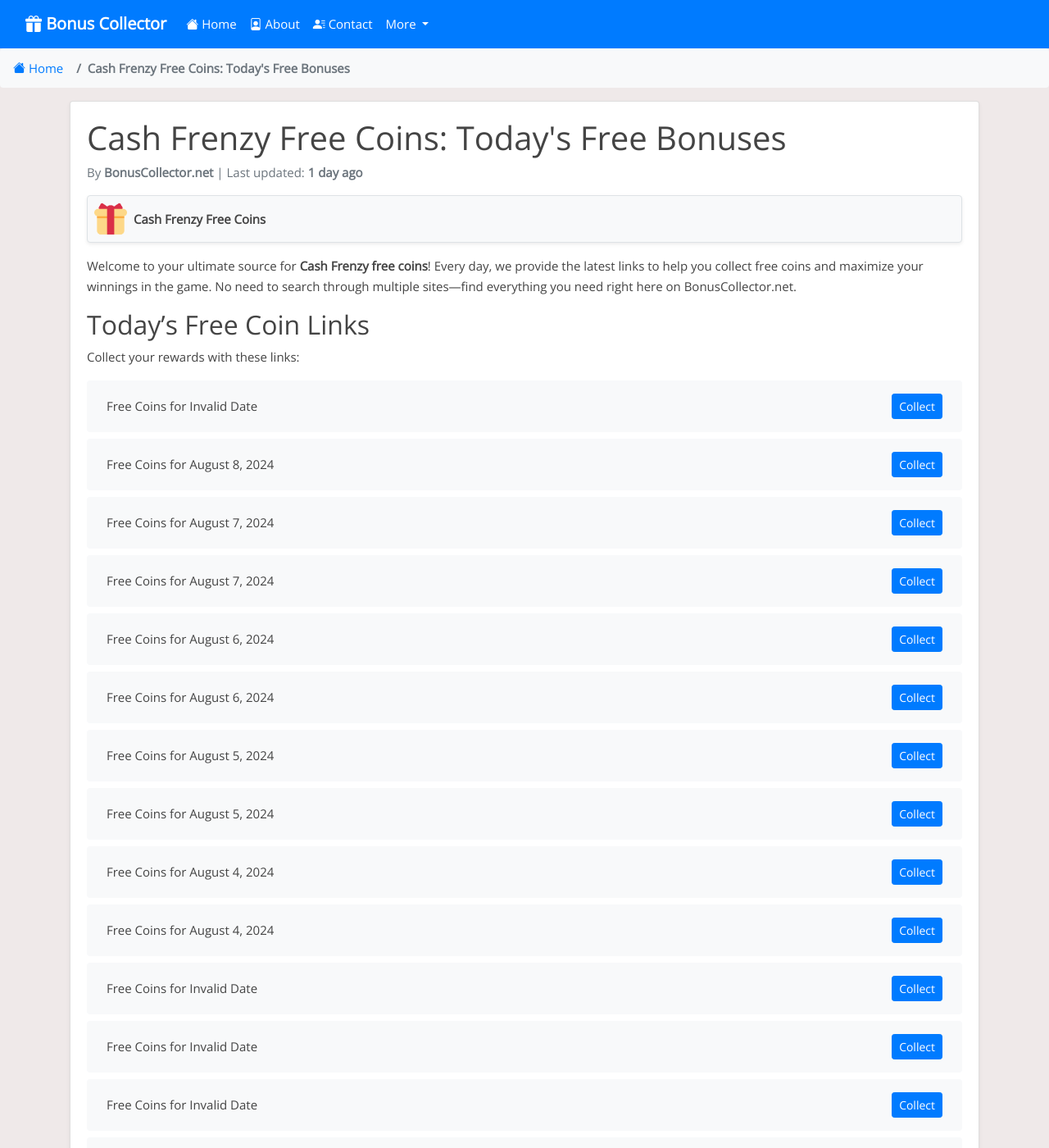
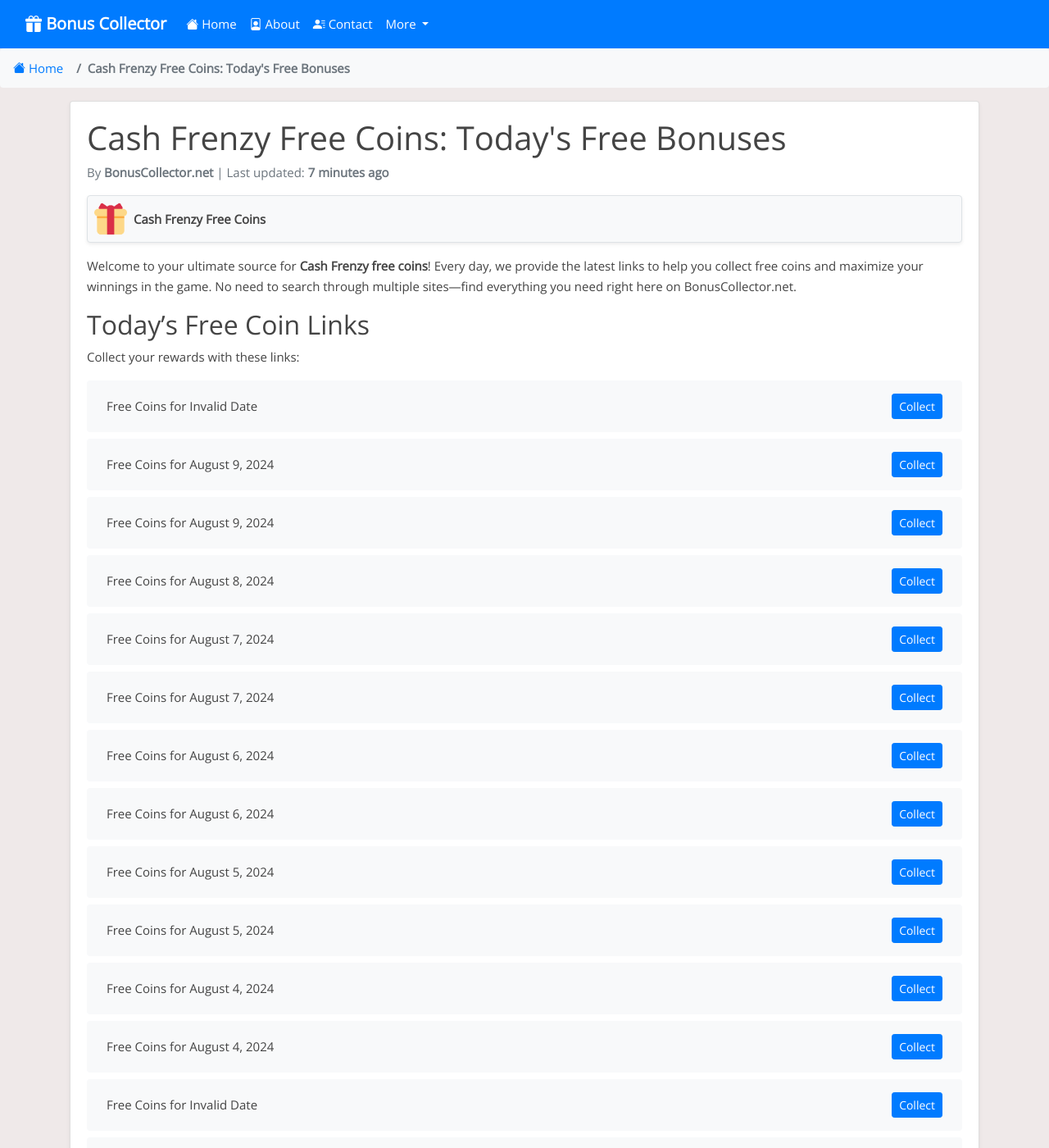
Before and after one commit to Prollad99/bs-net, a Jekyll site: the page built from _posts/2024-07-04-cash-frenzy.md, in a window 1280 px wide and 1400 px high. Shown: the whole window at 82% size. Built offline with Jekyll 4.4.1, drawn with Linux system fonts in a browser that asks for light colours; nearby versions of some CDN libraries; comment, search, counter and statistics services are not loaded.

Commit message:
Update cash-frenzy reward links and last modified date

```diff
--- a/_data/include_files.yml
+++ b/_data/include_files.yml
@@ -14,7 +14,7 @@
   last_modified: 2024-08-08 12:11:45
 
 cash-frenzy.html:
-  last_modified: 2024-08-08 03:07:48
+  last_modified: 2024-08-09 03:07:54
 
 hit-it-rich.html:
   last_modified: 2024-08-08 18:10:03
--- a/_includes/cash-frenzy.html
+++ b/_includes/cash-frenzy.html
@@ -2,6 +2,14 @@
   <li class="list-group-item d-flex justify-content-between align-items-center">
     <span>Free Coins for Invalid Date</span>
     <a href="https://bit.ly/installCashFrenzyNow" class="btn btn-primary btn-sm">Collect</a>
+  </li>
+  <li class="list-group-item d-flex justify-content-between align-items-center">
+    <span>Free Coins for August 9, 2024</span>
+    <a href="https://cashfrenzy.co/0809fbcoins" class="btn btn-primary btn-sm">Collect</a>
+  </li>
+  <li class="list-group-item d-flex justify-content-between align-items-center">
+    <span>Free Coins for August 9, 2024</span>
+    <a href="https://cashfrenzy.co/4dxmwt5" class="btn btn-primary btn-sm">Collect</a>
   </li>
   <li class="list-group-item d-flex justify-content-between align-items-center">
     <span>Free Coins for August 8, 2024</span>
@@ -391,12 +399,4 @@
     <span>Free Coins for Invalid Date</span>
     <a href="http://bit.ly/45ztoUb" class="btn btn-primary btn-sm">Collect</a>
   </li>
-  <li class="list-group-item d-flex justify-content-between align-items-center">
-    <span>Free Coins for Invalid Date</span>
-    <a href="https://bit.ly/3zcJGpM" class="btn btn-primary btn-sm">Collect</a>
-  </li>
-  <li class="list-group-item d-flex justify-content-between align-items-center">
-    <span>Free Coins for Invalid Date</span>
-    <a href="http://cashfrenzy.co/3RIwPlF" class="btn btn-primary btn-sm">Collect</a>
-  </li>
 </ul>
```
Also changed, not shown: links-json/cash-frenzy.json (+8 -6 lines).
